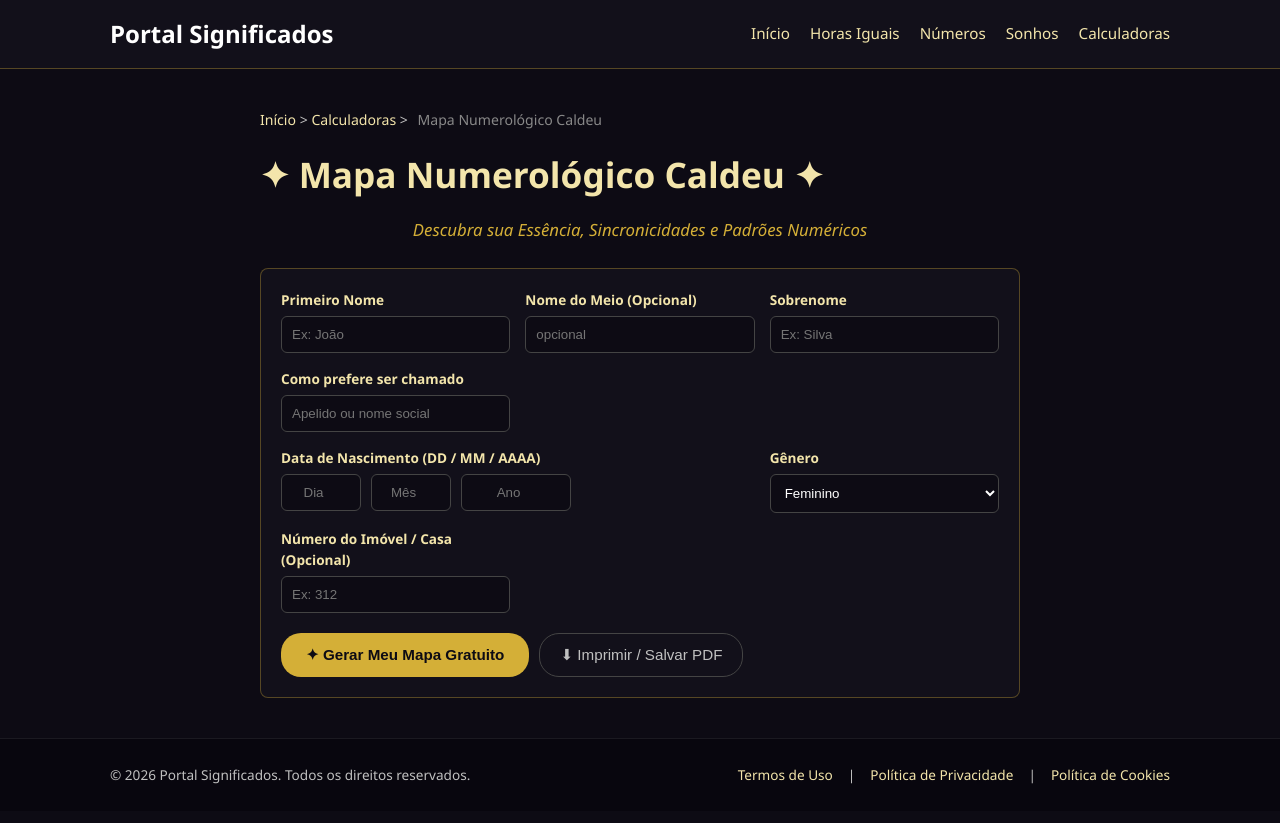
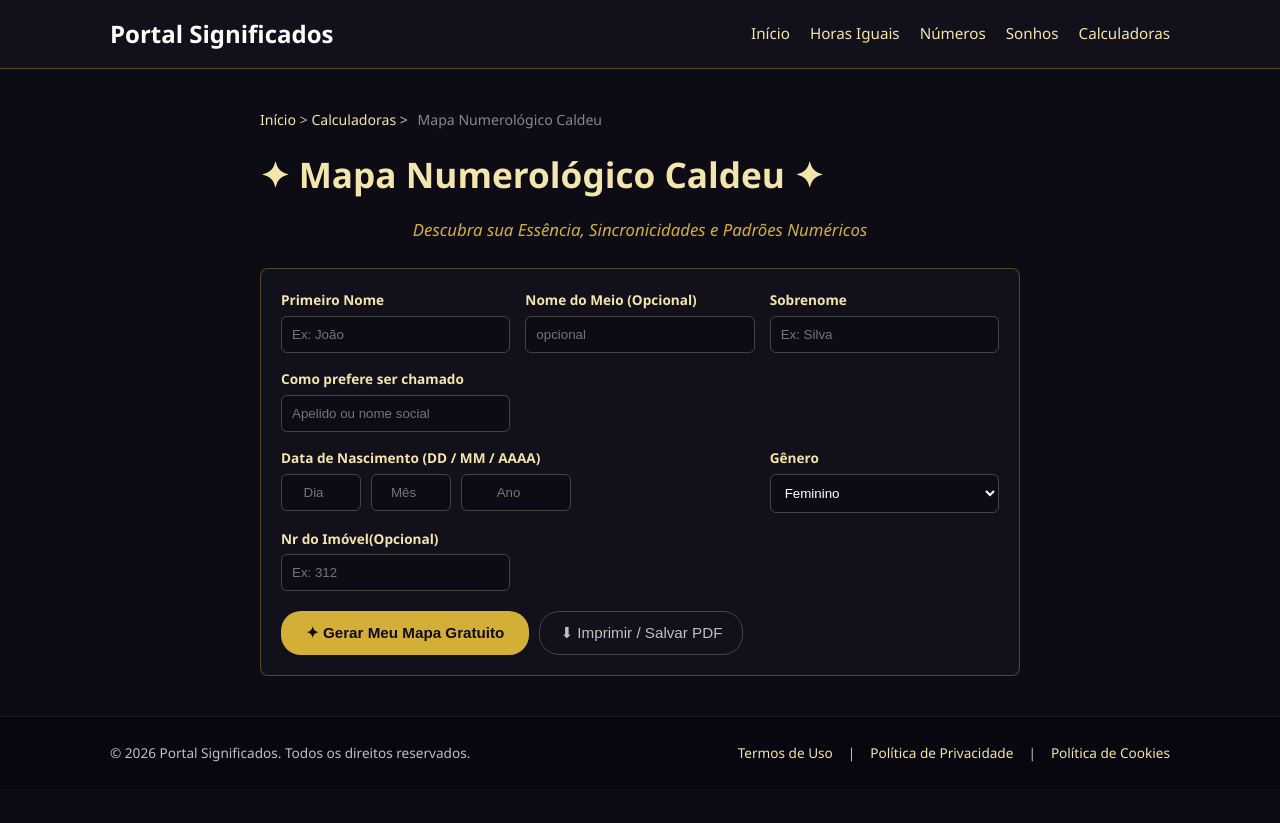
Before and after one commit to dreams-num/portal-significados, a Jekyll site: the page built from calculadoras/mapa-numerologico/index.html, in a window 1280 px wide. Shown: the top 823 px of the page. Built offline with Jekyll 4.4.1, drawn with Linux system fonts in a browser that asks for light colours.

Commit message:
Update index.html

```diff
--- a/calculadoras/mapa-numerologico/index.html
+++ b/calculadoras/mapa-numerologico/index.html
@@ -53,7 +53,7 @@
                     </select>
                 </div>
                 <div style="display: flex; flex-direction: column; gap: 5px; box-sizing: border-box; width: 100%;">
-                    <label style="color: #f3e5ab; font-size: 0.85rem; font-weight: bold;">Número do Imóvel / Casa (Opcional)</label>
+                    <label style="color: #f3e5ab; font-size: 0.85rem; font-weight: bold;">Nr do Imóvel(Opcional)</label>
                     <input type="text" id="inp_imovel" placeholder="Ex: 312" style="background: #0d0b14; border: 1px solid #444; color: #fff; padding: 10px; border-radius: 6px; width: 100%; box-sizing: border-box;"/>
                 </div>
             </div>
```
